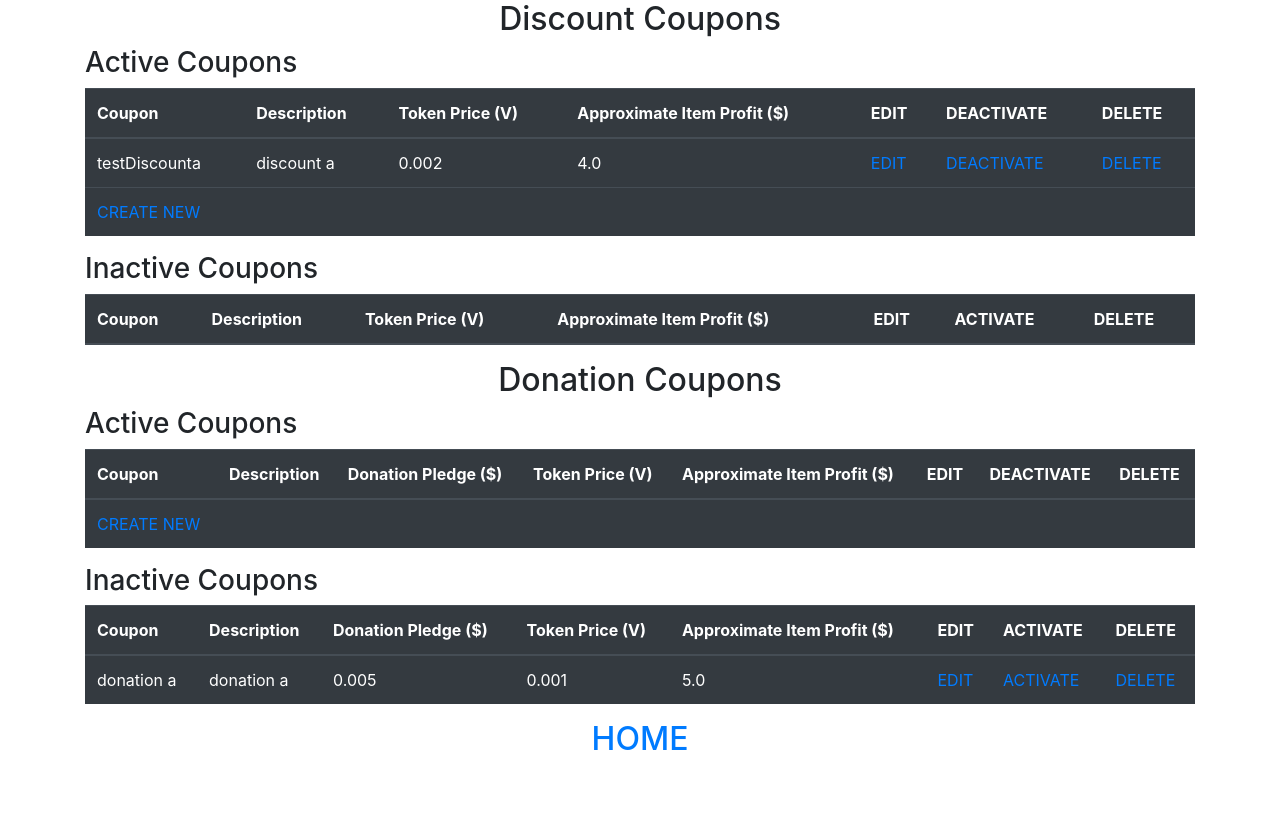
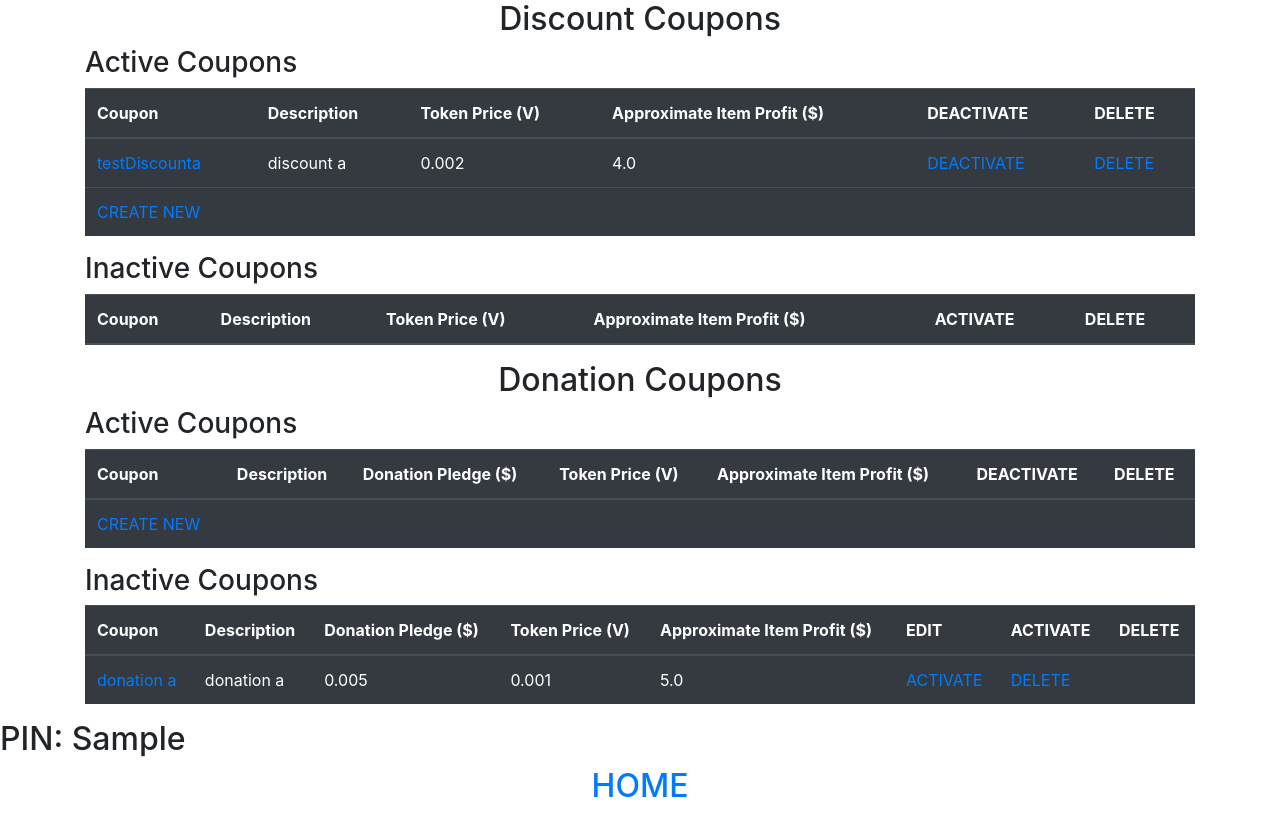
Before and after one commit to voluntoken/web, a Django app: template voluntokensite/templates/coupon_view.html in a window 1280 px wide. Before the commit the page ends 750 px from the top, so only its background shows below. Run offline with Django 3.2, Linux system fonts and the light colour scheme; data comes from the database, SQL or seed files in the repository; both versions use the stored data as it was after the commit; tables that the repository leaves empty hold one stand-in row (values such as "Sample post"); the template is opened without the code that fills it: values that come from a table or form of the project are taken from there, most other values are stand-ins (such as "Sample title", 1, 10 or a date in 2020); lists and menus that the app fills with data are empty; some libraries are stand-ins or nearby versions.

Commit message:
fixed a few bugs

```diff
--- a/voluntokensite/templates/coupon_view.html
+++ b/voluntokensite/templates/coupon_view.html
@@ -13,7 +13,6 @@
 	        <th>Description</th>
 	        <th>Token Price (V)</th>
 	        <th>Approximate Item Profit ($)</th>
-	        <th> EDIT </th>
 	        <th> DEACTIVATE </th>
 	        <th> DELETE </th>
 	      </tr>
@@ -22,13 +21,13 @@
 	    {% for x in coupons%}
 	    	{% if x.is_donation == False and x.is_active == True%}
 	    		<tr>
-	        		<td>{{x.name}}</td>
+	        		<td> <a href="{% url 'coupon_dis_edit' x.id %}">
+							 {{x.name}}
+						</a> </td>
 	        		<td>{{x.description}}</td>
 	        		<td>{{x.token_cost}}</td>
 	        		<td>{{x.item_cost}}</td>
-	        		<td> <a href="{% url 'coupon_dis_edit' x.id %}">
-							 EDIT
-						</a> </td>
+
 					<td> <a href="{% url 'deactivate_coupon' x.id 'see_coupons' %}">
 							 DEACTIVATE
 						</a> </td>
@@ -40,7 +39,6 @@
 	    {% endfor %}
 	    	<tr>
 	        		<td><a href="{% url 'create_coupons_dis' %}"> CREATE NEW</a></td>
-	        		<td></td>
 	        		<td></td>
 	        		<td></td>
 	        		<td></td>
@@ -59,7 +57,6 @@
 	        <th>Description</th>
 	        <th>Token Price (V)</th>
 	        <th>Approximate Item Profit ($)</th>
-	        <th> EDIT </th>
 	        <th> ACTIVATE </th>
 	        <th> DELETE </th>
 	      </tr>
@@ -68,13 +65,13 @@
 	    {% for x in coupons%}
 	    	{% if x.is_donation == False and x.is_active == False%}
 	    		<tr>
-	        		<td>{{x.name}}</td>
+	        		<td> <a href="{% url 'coupon_dis_edit' x.id %}">
+							 {{x.name}}
+						</a> </td>
 	        		<td>{{x.description}}</td>
 	        		<td>{{x.token_cost}}</td>
 	        		<td>{{x.item_cost}}</td>
-	        		<td> <a href="{% url 'coupon_dis_edit' x.id %}">
-							 EDIT
-						</a> </td>
+
 					<td> <a href="{% url 'activate_coupon' x.id 'see_coupons' %}">
 							 ACTIVATE
 						</a> </td>
@@ -102,7 +99,6 @@
 	        <th>Donation Pledge ($)</th>
 	        <th>Token Price (V)</th>
 	        <th>Approximate Item Profit ($)</th>
-	        <th> EDIT </th>
 	        <th> DEACTIVATE </th>
 	        <th> DELETE </th>
 	      </tr>
@@ -111,14 +107,13 @@
 	    {% for x in coupons%}
 	    	{% if x.is_donation == True and x.is_active == True%}
 	    		<tr>
-	        		<td>{{x.name}}</td>
+	        		<td> <a href="{% url 'coupon_don_edit' x.id %}">
+							 {{x.name}}
+						</a> </td>
 	        		<td>{{x.description}}</td>
 	        		<td>{{x.donation_val}}</td>
 	        		<td>{{x.token_cost}}</td>
 	        		<td>{{x.item_cost}}</td>
-	        		<td> <a href="{% url 'coupon_don_edit' x.id %}">
-							 EDIT
-						</a> </td>
 					<td> <a href="{% url 'deactivate_coupon' x.id 'see_coupons' %}">
 							 DEACTIVATE
 						</a> </td>
@@ -130,7 +125,6 @@
 	    {% endfor %}
 	    	<tr>
 	        		<td><a href="{% url 'create_coupons_don' %}"> CREATE NEW</a></td>
-	        		<td></td>
 	        		<td></td>
 	        		<td></td>
 	        		<td></td>
@@ -161,14 +155,13 @@
 	    {% for x in coupons%}
 	    	{% if x.is_donation == True and x.is_active == False%}
 	    		<tr>
-	        		<td>{{x.name}}</td>
+	        		<td> <a href="{% url 'coupon_don_edit' x.id %}">
+							 {{x.name}}
+						</a> </td>
 	        		<td>{{x.description}}</td>
 	        		<td>{{x.donation_val}}</td>
 	        		<td>{{x.token_cost}}</td>
 	        		<td>{{x.item_cost}}</td>
-	        		<td> <a href="{% url 'coupon_don_edit' x.id %}">
-							 EDIT
-						</a> </td>
 					<td> <a href="{% url 'activate_coupon' x.id 'see_coupons' %}">
 							 ACTIVATE
 						</a> </td>
@@ -182,6 +175,7 @@
 	  </table>
 	</div>
 
+	<h2> PIN: {{business_pin}} </h2>
 
 	<h2 align="center">
 	<a href="{% url 'home' %}">
--- a/voluntokensite/templates/event_view.html
+++ b/voluntokensite/templates/event_view.html
@@ -26,7 +26,7 @@
 						</a> </td>
 	        		<td>{{x.description}}</td>
 	        		<td>{{x.pin_checkin}}</td>
-	        		<td>{{x.pin_checkin}}</td>
+	        		<td>{{x.pin_checkout}}</td>
 	        		<td>{{x.start_time}}</td>
 	        		<td>{{x.end_time}}</td>
 
--- a/voluntokensite/users/admin.py
+++ b/voluntokensite/users/admin.py
@@ -13,9 +13,9 @@ class CustomUserAdmin(UserAdmin):
     # add_form = CustomUserCreationForm_Admin
     # form = CustomUserChangeForm_Admin
     model = CustomUser
-    list_display = ['username', 'first_name', 'last_name', 'email','user_type', 'volunteer_role','volunteer_token', 'volunteer_hour', 'parent_ngo', 'parent_business', 'is_active']
+    list_display = ['username', 'first_name', 'last_name', 'email','user_type', 'volunteer_role','volunteer_token', 'volunteer_hour', 'volunteer_hour_fund', 'parent_ngo', 'parent_business', 'is_active']
     fieldsets = (
-            (None, {'fields': ('username', 'first_name', 'last_name', 'email','user_type', 'volunteer_role','volunteer_token', 'volunteer_hour','parent_ngo', 'parent_business', 'is_active')}),
+            (None, {'fields': ('username', 'first_name', 'last_name', 'email','user_type', 'volunteer_role','volunteer_token', 'volunteer_hour', 'volunteer_hour_fund', 'parent_ngo', 'parent_business', 'is_active')}),
     )
 
 
```
Also changed, not shown: voluntokensite/BUSINESS/views.py (+4 -3 lines), voluntokensite/api/views.py (+7 -14 lines), voluntokensite/db.sqlite3.
